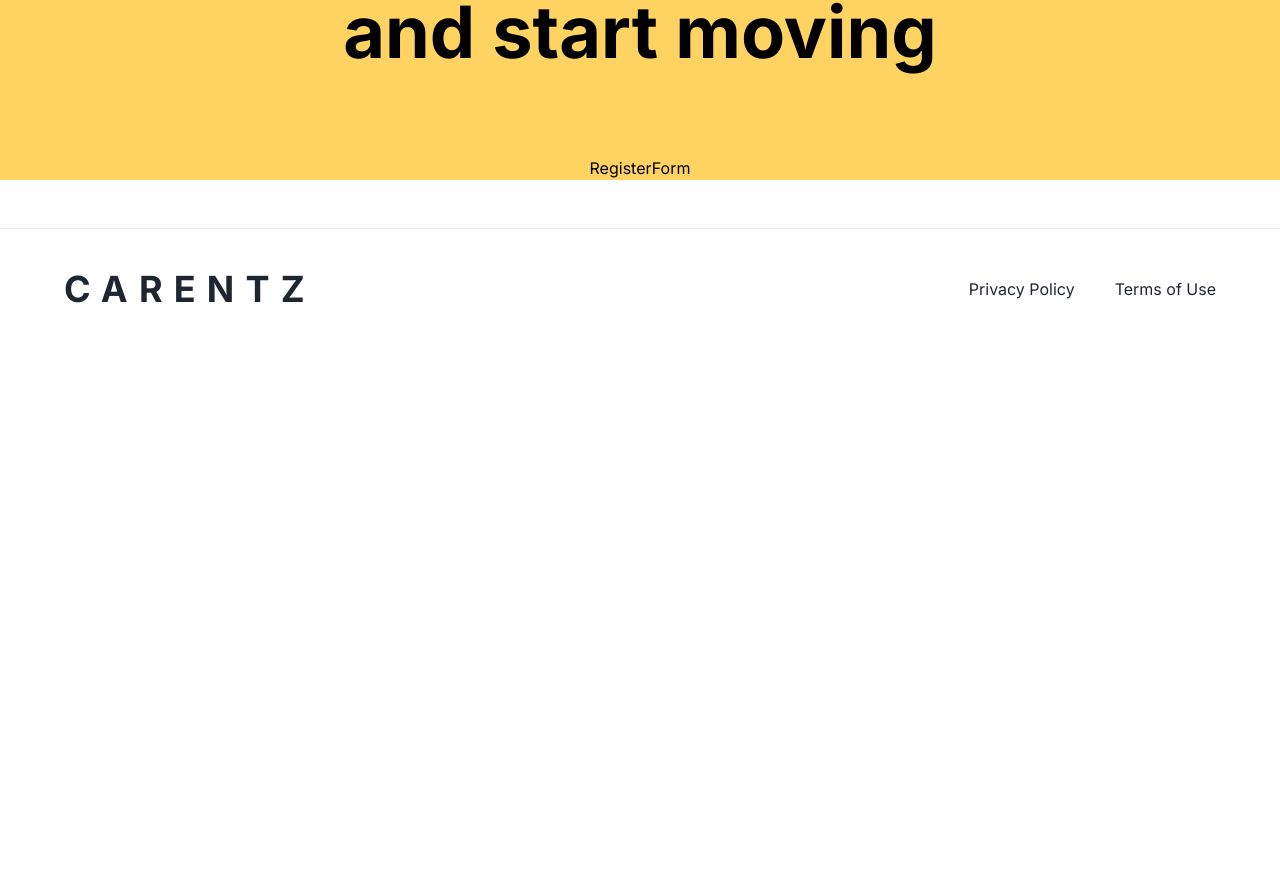
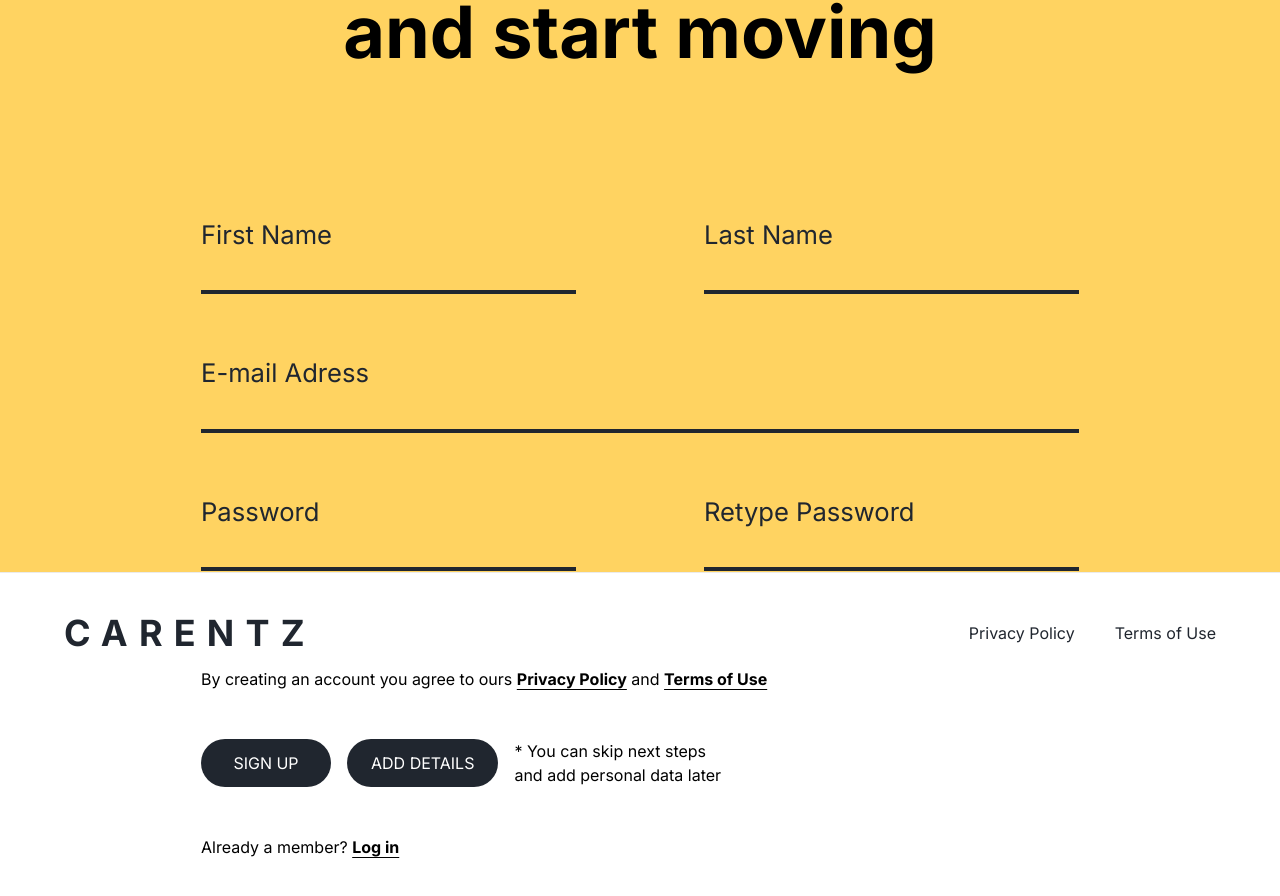
Before and after one commit to Sh4ke96/Car-Hub, a Next.js app: page /register in a window 1280 px wide. Shown: the part 340-1236 px from the top of the page. Before the commit the page ends 800 px from the top, so only its background shows below. Built offline with nearby package versions, Linux system fonts and the light colour scheme.

Commit message:
create a register form, change input styles, change footer links

```diff
--- a/app/register/page.tsx
+++ b/app/register/page.tsx
@@ -4,11 +4,11 @@ import { RegisterForm } from "@/components";
 const RegisterPage: FC = () => {
   return (
     <div className="bg-primary">
-      <div className="relative z-0 flex flex-col items-center pt-32 mx-auto max-w-screen-2xl">
+      <div className="relative z-0 flex flex-col items-center h-screen pt-32 mx-auto max-w-screen-2xl">
         <h1 className="font-bold leading-[5.5rem] text-7xl max-w-3xl text-center">
           Create your account and start moving
         </h1>
-        <div className="pt-20">
+        <div className="py-32">
           <RegisterForm />
         </div>
       </div>
--- a/components/Footer.tsx
+++ b/components/Footer.tsx
@@ -2,7 +2,7 @@ import Link from "next/link";
 
 const Footer = () => {
   return (
-    <footer className="flex flex-col mt-12 text-black">
+    <footer className="flex flex-col text-black">
       <div className="flex flex-wrap items-center justify-center px-6 py-10 border-t border-gray sm:px-16">
         <Link
           href="/"
@@ -11,10 +11,10 @@ const Footer = () => {
           Carentz
         </Link>
         <div className="footer__copyrights-link">
-          <Link href="/" className="duration-300 hover:text-primary">
+          <Link href="/privacy" className="duration-300 hover:text-primary">
             Privacy Policy
           </Link>
-          <Link href="/" className="duration-300 hover:text-primary">
+          <Link href="/terms" className="duration-300 hover:text-primary">
             Terms of Use
           </Link>
         </div>
--- a/components/Input.tsx
+++ b/components/Input.tsx
@@ -0,0 +1,26 @@
+import { FC } from "react";
+
+interface InputProps {
+  label: string;
+}
+
+const Input: FC<InputProps> = ({ label }) => {
+  return (
+    <div className="relative z-0 w-full">
+      <input
+        type="text"
+        id="floating"
+        className="block pt-8 pb-4 px-0 w-full text-[1.6rem] text-black bg-transparent border-0 border-b-4 border-black appearance-none focus:outline-none focus:ring-0 focus:text-white peer"
+        placeholder=""
+      />
+      <label
+        htmlFor="floating"
+        className="absolute text-[1.6rem] text-black duration-300 text-bold transform -translate-y-6 scale-75 top-3 -z-10 origin-[0] peer-focus:left-0 peer-focus:text-[1.2rem] peer-focus:font-bold peer-placeholder-shown:scale-100 peer-placeholder-shown:translate-y-0 peer-focus:scale-75 peer-focus:-translate-y-6"
+      >
+        {label}
+      </label>
+    </div>
+  );
+};
+
+export default Input;
--- a/components/RegisterForm.tsx
+++ b/components/RegisterForm.tsx
@@ -1,7 +1,66 @@
 import { FC } from "react";
+import { Input, Button } from "@/components/index";
+import Link from "next/link";
 
 const RegisterForm: FC = () => {
-  return <form>RegisterForm</form>;
+  return (
+    <form className="flex flex-col max-w-5xl gap-y-12">
+      <div className="flex gap-x-32">
+        <Input label="First Name" />
+        <Input label="Last Name" />
+      </div>
+      <div>
+        <Input label="E-mail Adress" />
+      </div>
+      <div className="flex gap-x-32">
+        <Input label="Password" />
+        <Input label="Retype Password" />
+      </div>
+      <div className="pt-12">
+        <p>
+          By creating an account you agree to ours{" "}
+          <Link
+            href="/privacy"
+            className="font-bold underline underline-offset-4"
+          >
+            Privacy Policy
+          </Link>{" "}
+          and{" "}
+          <Link
+            href="/terms"
+            className="font-bold underline underline-offset-4"
+          >
+            Terms of Use
+          </Link>
+        </p>
+      </div>
+      <div className="flex gap-x-4">
+        <Button
+          type="submit"
+          title="Sign up"
+          containerStyles="bg-black text-white rounded-full min-w-[130px] uppercase duration-300 hover:text-primary"
+        />
+        <Button
+          title="Add details"
+          containerStyles="bg-black text-white rounded-full min-w-[130px] uppercase duration-300 hover:text-primary"
+        />
+        <p className="max-w-[220px]">
+          * You can skip next steps and add personal data later
+        </p>
+      </div>
+      <div>
+        <p>
+          Already a member?{" "}
+          <Link
+            href="/login"
+            className="font-bold underline underline-offset-4"
+          >
+            Log in
+          </Link>
+        </p>
+      </div>
+    </form>
+  );
 };
 
 export default RegisterForm;
--- a/components/index.ts
+++ b/components/index.ts
@@ -9,6 +9,7 @@ import CarCard from "./CarCard";
 import CarDetails from "./CarDetails";
 import ShowMore from "./ShowMore";
 import RegisterForm from "./RegisterForm";
+import Input from "./Input";
 
 export {
   Hero,
@@ -21,5 +22,6 @@ export {
   CarCard,
   CarDetails,
   ShowMore,
+  Input,
   RegisterForm,
 };
```
